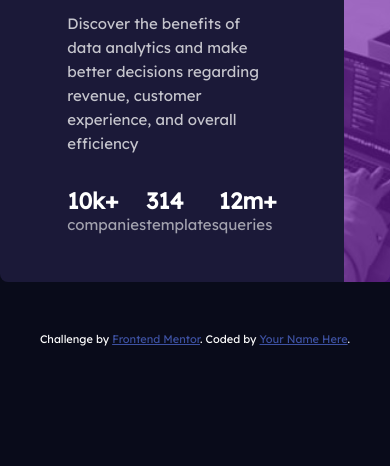
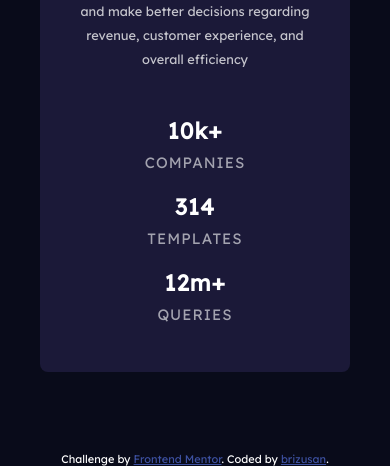
Before and after one commit to Brizusan/Card-Component, a plain HTML site: page index.html in a window 390 px wide. Shown: the part 378-844 px from the top of the page. Drawn offline with Linux system fonts and the light colour scheme.

Commit message:
Add files via upload

```diff
--- a/css/index.css
+++ b/css/index.css
@@ -1,18 +1,11 @@
 @import url('https://fonts.googleapis.com/css2?family=Inter:wght@400;700&family=Lexend+Deca&display=swap');
 
 :root{
-    /* ### Primary */
-    /* --Very-dark-blue(main background): hsl(233, 47%, 7%); */
-    /* --Dark-desaturated-blue (card background): hsl(244, 38%, 16%); */
+
     --Very-dark-blue: hsl(233, 47%, 7%);
     --Dark-desaturated-blue: hsl(244, 38%, 16%);
     --Soft-violet: hsla(277, 70%, 39%, 0.637);
 
-    /* ### Neutral */
-    /* -- White (main heading, stats): hsl(0, 0%, 100%)
-    - Slightly transparent white (main paragraph): hsla(0, 0%, 100%, 0.75)
-    - Slightly transparent white (stat headings): hsla(0, 0%, 100%, 0.6)
-     */
     --White: hsl(0, 0%, 100%);
     --Slightly-transparent-white-1: hsla(0, 0%, 100%, 0.75);
     --Slightly-transparent-white-2: hsla(0, 0%, 100%, 0.6);
@@ -47,16 +40,18 @@ body{
     display: flex;
     flex-direction: row-reverse;
     border-radius: 8px;
+
 }
 .rigth{
     flex-basis: 50%;
     background-image: url(../images/image-header-desktop.jpg);
     border-bottom-right-radius: 8px;
     border-top-right-radius: 8px;
-    background-position: center;
+    background-position: center center;
     background-size: cover;
     background-repeat: no-repeat;
     position: relative;
+
 }
 .rigth::before{
     content: '';
@@ -66,6 +61,9 @@ body{
     width: 100%;
     height: 100%;
     background-color: var(--Soft-violet);
+    border-bottom-right-radius: 8px;
+    border-top-right-radius: 8px;
+    background-position: center;
 }
 .card{
     flex-basis: 50%;
@@ -83,11 +81,68 @@ body{
     line-height: 1.5rem;
     padding-block: 30px;
 }
-.char p{
-    color: var(--Slightly-transparent-white-2);
-}
 .chars{
     display: flex;
     width: 90%;
     justify-content: space-between;
 }
+.char p{
+    color: var(--Slightly-transparent-white-2);
+}
+
+@media screen and (max-width: 768px){
+    .article{
+       flex-direction: column;
+       height: 100vh;
+       margin: 40px;
+    }
+    .rigth{
+        width: 100%;
+        border-top-left-radius: 8px;
+        border-bottom-right-radius: 0;
+
+
+    }
+    .rigth::before{
+        border-top-left-radius: 8px;
+        border-bottom-right-radius: 0;
+    }
+    .card{
+        flex-grow: 3;
+        text-align: center;
+        padding: 3rem 3.2rem;
+    }
+}
+@media screen and (max-width: 480px){
+    .rigth{
+        max-height: 100%;
+        background-position: top;
+    }
+    .card{
+        text-align: center;
+        padding: 3rem 2.2rem;
+    }
+    .card .title{
+        font-size: 1.5rem;
+        line-height: 2.5rem;
+    }
+    .card .description{
+        font-size: 0.8rem;
+        padding-block: 15px;
+    }
+    .chars{
+        /* border: 2px solid red; */
+        width: 100%;
+        flex-direction: column;
+        gap: 20px;
+        padding-top: 30px;
+    }
+    .char p{
+        margin-top: 8px;
+        text-transform: uppercase;
+        letter-spacing: 1px;
+    }
+    .char-title{
+        letter-spacing: 1px;
+    }
+}
--- a/index.html
+++ b/index.html
@@ -11,7 +11,7 @@
 
   <!-- Feel free to remove these styles or customise in your own stylesheet 👍 -->
   <style>
-    .attribution { font-size: 11px; text-align: center;color:#fff; margin-top: 50px; }
+    .attribution { font-size: 11px; text-align: center;color:#fff; margin-top: 40px; }
     .attribution a { color: hsl(228, 45%, 44%); }
   </style>
 </head>
@@ -48,7 +48,7 @@
 
   <div class="attribution">
     Challenge by <a href="https://www.frontendmentor.io?ref=challenge" target="_blank">Frontend Mentor</a>.
-    Coded by <a href="#">Your Name Here</a>.
+    Coded by <a href="https://github.com/Brizusan" target="_blank">brizusan</a>.
   </div>
 </body>
 </html>
```
Also changed, not shown: 3 other files.
